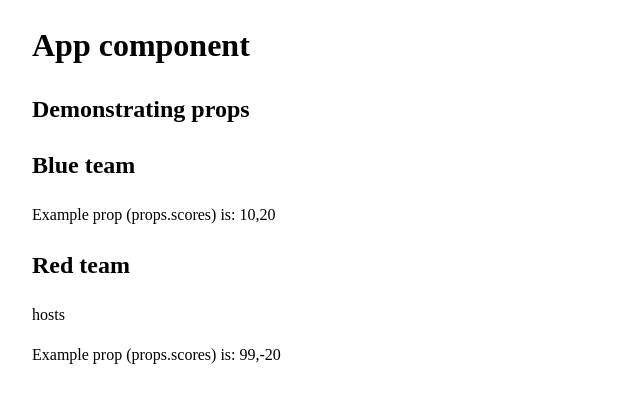
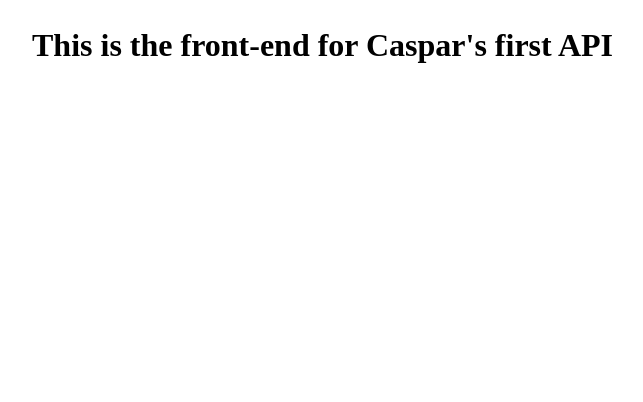
Before and after one commit to CasparWilson/front-end-for-caspars-first-api, a React (Vite) app: page / in a window 1280 px wide. Shown: the top 402 px of the page, without its empty margins (108-751 px from the left). Built offline with nearby package versions, Linux system fonts and the light colour scheme.

Commit message:
deleted demos, added header and installed axios

```diff
--- a/package.json
+++ b/package.json
@@ -13,6 +13,7 @@
         "test:watch": "vitest"
     },
     "dependencies": {
+        "axios": "^1.7.2",
         "react": "^18.2.0",
         "react-dom": "^18.2.0"
     },
--- a/src/App.jsx
+++ b/src/App.jsx
@@ -1,10 +1,7 @@
-import { DemonstratingProps } from "./components/demo/DemonstratingProps";
-
 function App() {
     return (
         <div>
-            <h1>App component</h1>
-            <DemonstratingProps />
+            <h1>This is the front-end for Caspar's first API</h1>
         </div>
     );
 }
--- a/src/components/demo/DemonstratingProps.jsx
+++ /dev/null
@@ -1,14 +0,0 @@
-//This set of components demonstrates prop-types and eslint support around props
-//You can delete the contents of components/demo
-
-import { Team } from "./Team";
-
-export function DemonstratingProps() {
-    return (
-        <div>
-            <h2>Demonstrating props</h2>
-            <Team title="blue team" scores={[10, 20]} />
-            <Team title="red team" scores={[99, -20]} subtitle="hosts" />
-        </div>
-    );
-}
--- a/src/components/demo/Team.jsx
+++ /dev/null
@@ -1,20 +0,0 @@
-import PropTypes from "prop-types";
-import { capitalise } from "./capitalise";
-
-export function Team(props) {
-    return (
-        <div>
-            <h2>{capitalise(props.title)}</h2>
-            {props.subtitle && <p>{props.subtitle}</p>}
-            <p>Example prop (props.scores) is: {props.scores.join()}</p>
-        </div>
-    );
-}
-
-//Optional but recommended
-//If you don't specify prop types, disable the rule in .eslintrc.cjs
-Team.propTypes = {
-    title: PropTypes.string.isRequired,
-    scores: PropTypes.arrayOf(PropTypes.number).isRequired,
-    subtitle: PropTypes.string,
-};
--- a/src/components/demo/capitalise.js
+++ /dev/null
@@ -1,12 +0,0 @@
-//This file is just here to demonstrate how functions independent of react can easily be tested
-//Feel free to delete it and the accompanying test once you have your own
-/**
- * @param {string} inputString
- * @returns {string} new string based on inputString but with the first letter capitalised
- */
-export function capitalise(inputString) {
-    if (inputString.length === 0) {
-        return inputString;
-    }
-    return inputString.charAt(0).toUpperCase() + inputString.slice(1);
-}
```
Also changed, not shown: 2 other files (tests, documents, lock files or other folders).
